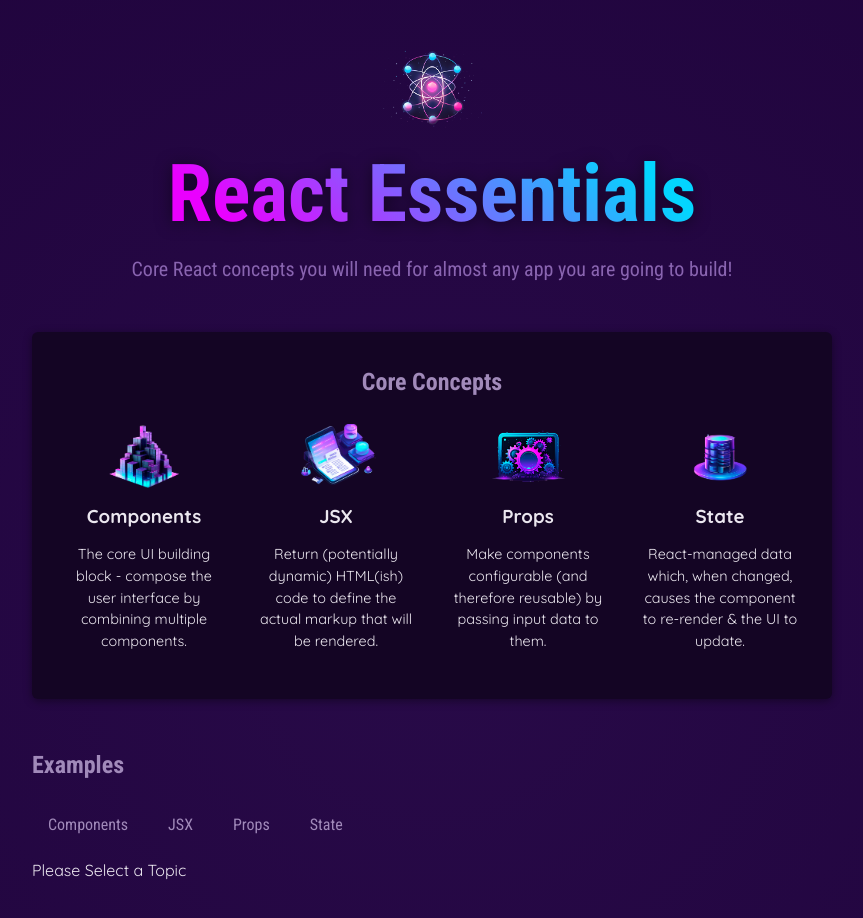
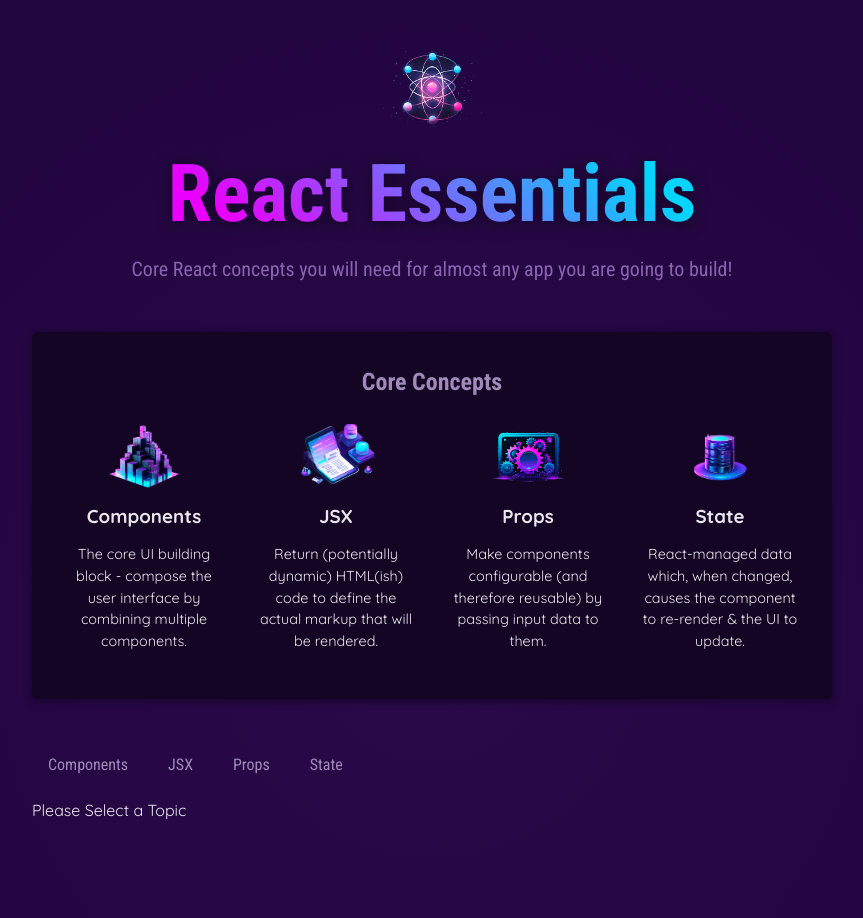
Before and after one commit to mohamuhsin/react-essentials, a React (Vite) app: page / in a window 1280 px wide. Shown: the top 918 px of the page, without its empty margins (208-1071 px from the left). Built offline with nearby package versions, Linux system fonts and the light colour scheme.

Commit message:
working with multiple JSX slots

```diff
--- a/src/components/Examples.jsx
+++ b/src/components/Examples.jsx
@@ -3,6 +3,7 @@ import React, { useState } from "react";
 import TabButton from "./TabButton";
 import { EXAMPLES } from "../data";
 import Section from "./Section";
+import Tabs from "./Tabs";
 
 export default function Examples() {
   const [selectedTopic, setSelectedTopic] = useState();
@@ -25,8 +26,9 @@ export default function Examples() {
   };
   return (
     <Section id="examples">
-      <h2>Examples</h2>
-      <menu>
+      <Tabs
+        Buttons={
+          <>
             <TabButton
               isSelected={selectedTopic === "components"}
               onSelect={() => handleSelect("components")}
@@ -51,7 +53,9 @@ export default function Examples() {
             >
               State
             </TabButton>
-      </menu>
+          </>
+        }
+      ></Tabs>
       {tabContent}
     </Section>
   );
--- /dev/null
+++ b/src/components/Tabs.jsx
@@ -0,0 +1,8 @@
+export default function Tabs({ Buttons, children }) {
+  return (
+    <>
+      <menu>{Buttons}</menu>
+      {children}
+    </>
+  );
+}
```
Also changed, not shown: src/components/Tab.jsx (deleted). Lines whose indentation alone changed are shown as unchanged.
